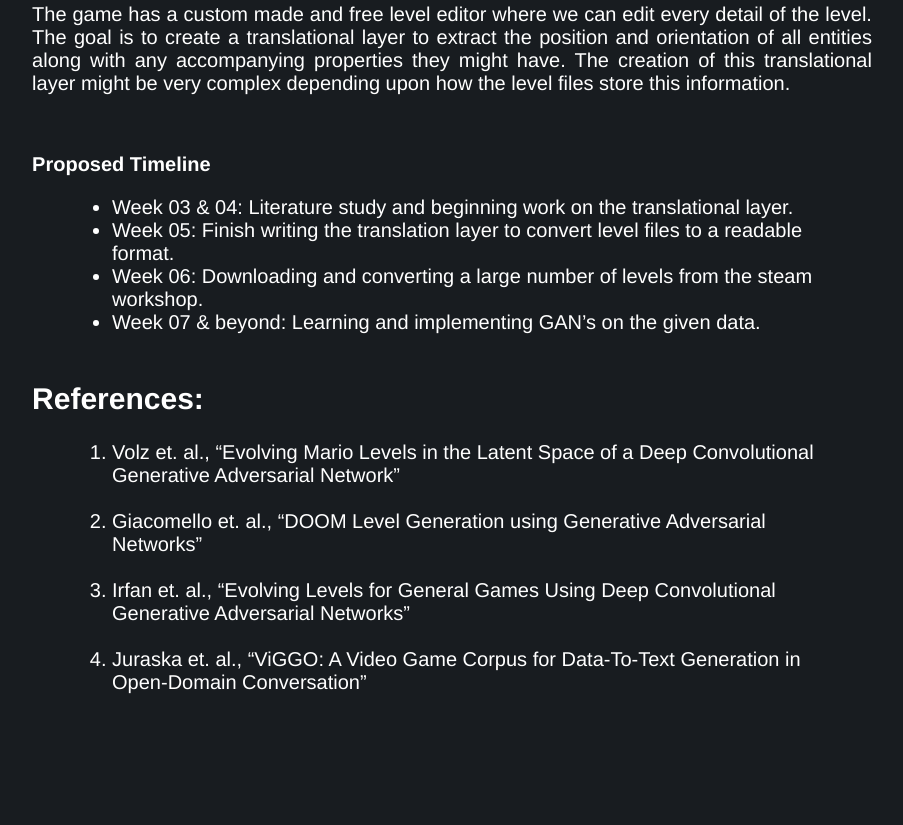
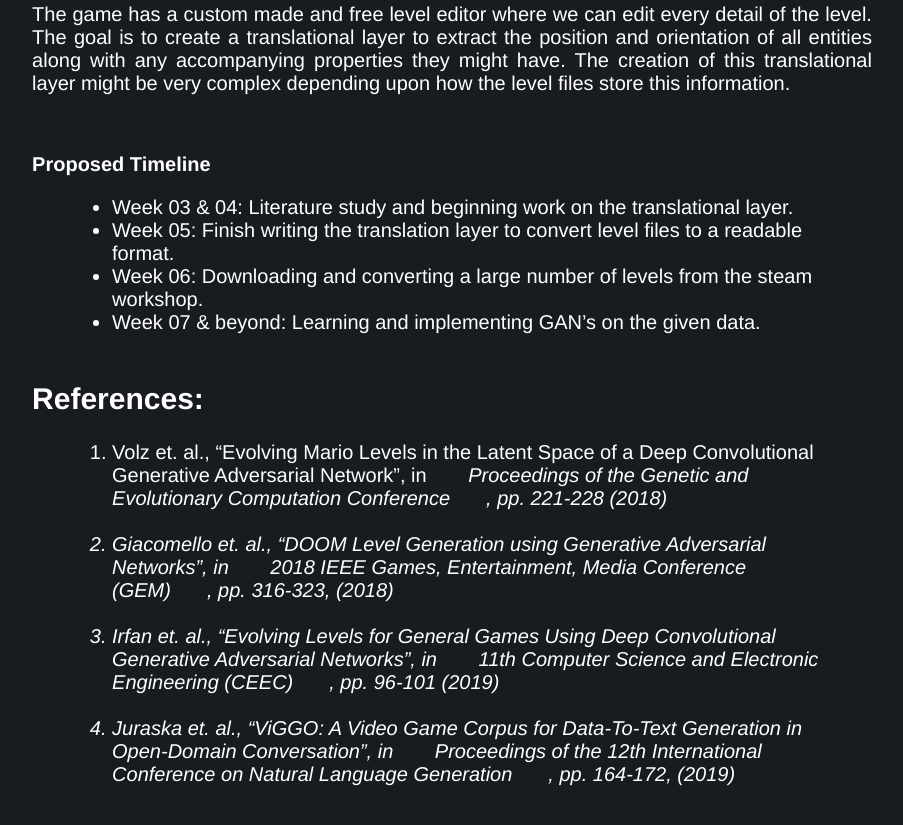
Before and after one commit to manabputra/ML-1, a plain HTML site: page ML website group 23/index.html in a window 1280 px wide. Shown: the part 4675-5500 px from the top of the page, without its empty margins (188-1091 px from the left). Before the commit the page ends 5412 px from the top, so only its background shows below. Drawn offline with Linux system fonts and the light colour scheme.

Commit message:
Update index.html
corrected citations

```diff
--- a/ML website group 23/index.html
+++ b/ML website group 23/index.html
@@ -107,10 +107,10 @@
 	    <h2>References:</h2>
 
             <ol>
-               <li> Volz et. al., “Evolving Mario Levels in the Latent Space of a Deep Convolutional Generative Adversarial Network”</li><br>
-               <li> Giacomello et. al., “DOOM Level Generation using Generative Adversarial Networks”</li><br>
-	       <li> Irfan et. al., “Evolving Levels for General Games Using Deep Convolutional Generative Adversarial Networks”</li><br>
-	       <li> Juraska et. al., “ViGGO: A Video Game Corpus for Data-To-Text Generation in Open-Domain Conversation”</li><br>
+               <li> Volz et. al., “Evolving Mario Levels in the Latent Space of a Deep Convolutional Generative Adversarial Network”, in <i>Proceedings of the Genetic and Evolutionary Computation Conference<i>, pp. 221-228 (2018)</li><br>
+               <li> Giacomello et. al., “DOOM Level Generation using Generative Adversarial Networks”, in <i>2018 IEEE Games, Entertainment, Media Conference (GEM)<i>, pp. 316-323, (2018)</li><br>
+	       <li> Irfan et. al., “Evolving Levels for General Games Using Deep Convolutional Generative Adversarial Networks”, in <i>11th Computer Science and Electronic Engineering (CEEC)<i>, pp. 96-101 (2019)</li><br>
+	       <li> Juraska et. al., “ViGGO: A Video Game Corpus for Data-To-Text Generation in Open-Domain Conversation”, in <i>Proceedings of the 12th International Conference on Natural Language Generation<i>, pp. 164-172, (2019)</li><br>
             </ol>
 
         </div>
```
